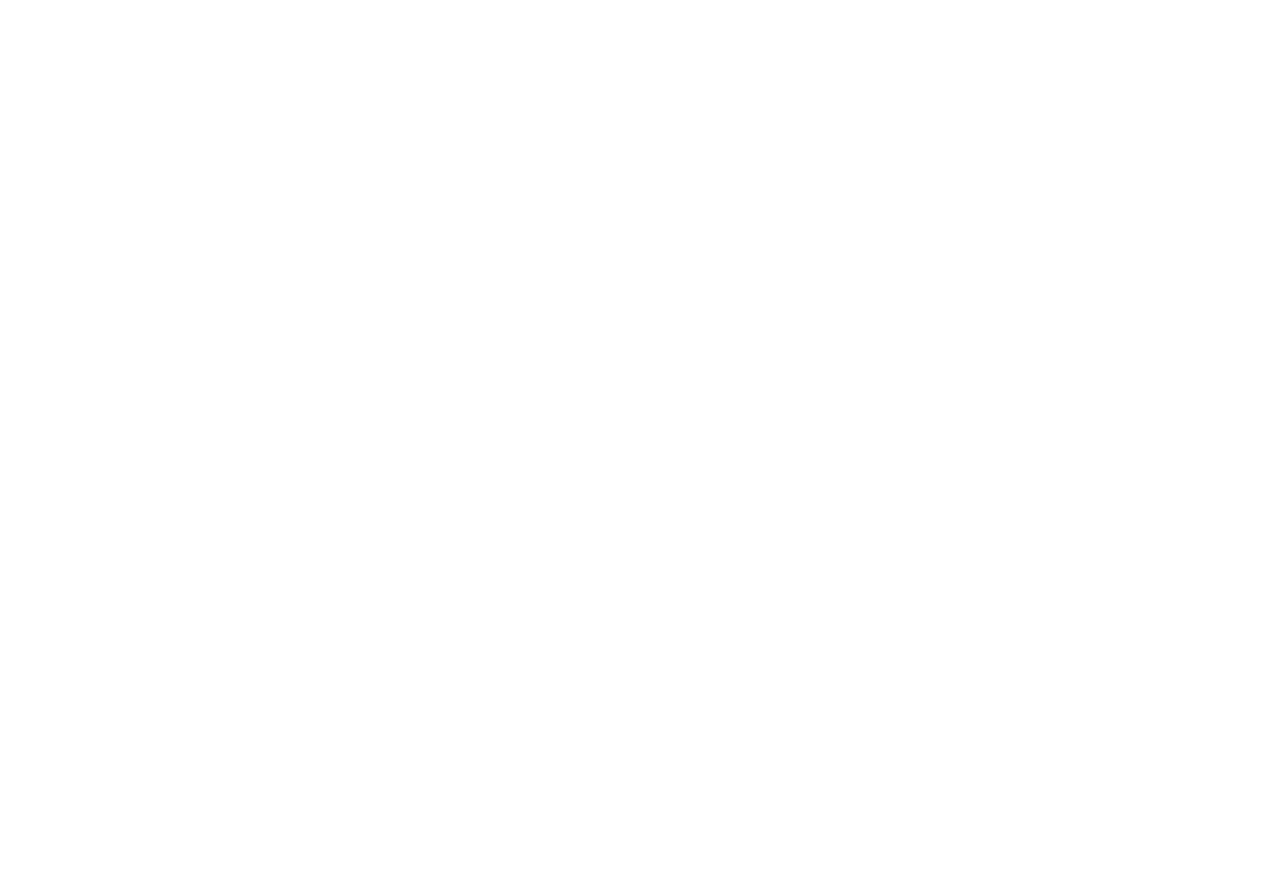
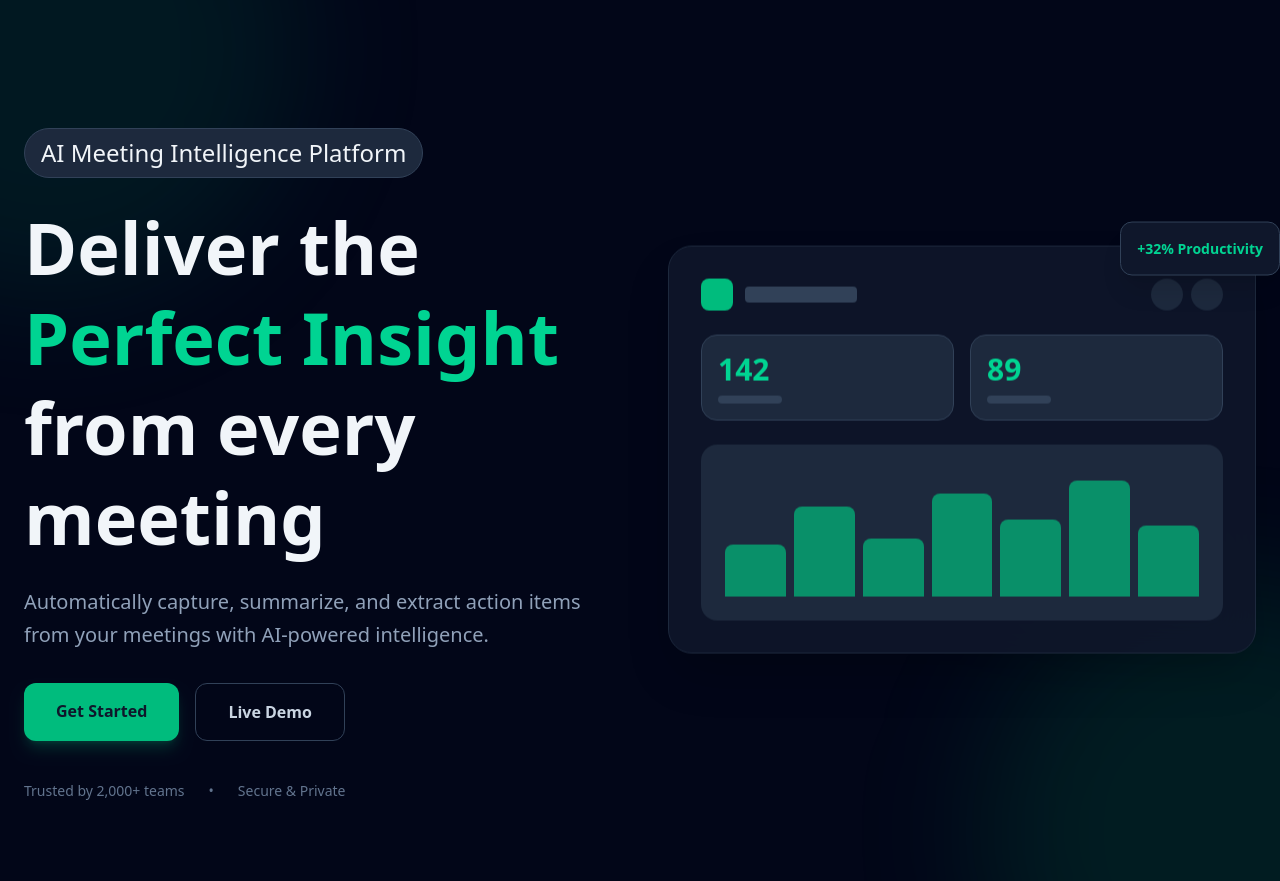
Before and after one commit to Agni133/MeetingMind---AI-Meeting-Intelligence-Platform, a React (Vite) app: page / in a window 1280 px wide. Before the commit the page ends 800 px from the top, so only its background shows below. Built offline with nearby package versions, Linux system fonts and the light colour scheme.

Commit message:
added landing page

```diff
--- a/src/components/landing/Hero.tsx
+++ b/src/components/landing/Hero.tsx
@@ -1,59 +1,181 @@
- import { Link } from "react-router-dom";
- import React from "react";
-import  {animate, easeIn, motion, stagger} from "framer-motion";
+import React from 'react';
+import { Link } from 'react-router-dom';
+import { motion } from 'framer-motion';
 
- const Hero = ()=>{
-   const containerVariant = {
-     hidden: {opacity:0},
-     visible :{
-      opacity:1,
-       transition :{
-       staggerChildren:0.2,
-       delaychildren :0.3
+const Hero = () => {
+  const containerVariants = {
+    hidden: { opacity: 0 },
+    visible: {
+      opacity: 1,
+      transition: {
+        staggerChildren: 0.15,
+        delayChildren: 0.2
       }
     }
   };
 
-       const itemvariant = {
-        hidden:{y:50,opacity:0},
-         visible:{
-            y:0,
-            opacity:1,
-           transition:{
-          duration:0.8,
-          ease:[0.6,-0.05,0.01,0.99]
+  const itemVariants = {
+    hidden: { y: 40, opacity: 0 },
+    visible: {
+      y: 0,
+      opacity: 1,
+      transition: {
+        duration: 0.7
       }
     }
   };
 
-       const floatingvaraint={
-         animate:{
-          y:0,
-          opacity:1,
-          transition:{
-           duration:3,
-           repeat:Infinity,
-           easeIn:'easeInOut'
-
+  const floatingVariants = {
+    animate: {
+      y: [0, -18, 0],
+      transition: {
+        duration: 4,
+        repeat: Infinity,
+        ease: "easeInOut"
       }
-
     }
   };
 
   return (
+    <section className="relative min-h-screen flex items-center justify-center overflow-hidden bg-slate-950 text-slate-100">
 
-    <section className="relative bg-gradient-br bg-purple-600 via-blue-500 to-purple-800 overflow-hidden flex item-center justify-center">
-          {/* animation background */}
-       <div className="absolute inset-0 overflow-hidden">
+      {/* Soft radial glow background */}
+      <div className="absolute inset-0">
+        <div className="absolute top-[-200px] left-[-200px] w-[500px] h-[500px] bg-emerald-500/10 rounded-full blur-3xl" />
+        <div className="absolute bottom-[-200px] right-[-200px] w-[500px] h-[500px] bg-green-400/10 rounded-full blur-3xl" />
+      </div>
 
+      <div className="relative max-w-7xl mx-auto px-6 pt-32 pb-20">
+        <div className="grid md:grid-cols-2 gap-14 items-center">
 
+          {/* LEFT */}
+          <motion.div
+            variants={containerVariants}
+            initial="hidden"
+            animate="visible"
+            className="z-10"
+          >
+
+            <motion.span
+              variants={itemVariants}
+              className="inline-block px-4 py-2 bg-slate-800 border border-slate-700 rounded-full text-2xl font-medium mb-6"
+            >
+              AI Meeting Intelligence Platform
+            </motion.span>
+
+            <motion.h1
+              variants={itemVariants}
+              className="text-5xl md:text-7xl font-bold mb-6 leading-tight"
+            >
+              Deliver the {''}
+              <div className="text-emerald-400 block"> Perfect Insight
+              </div>{' '}
+              from every meeting
+            </motion.h1>
+
+            <motion.p
+              variants={itemVariants}
+              className="text-lg md:text-xl mb-8 text-slate-400 leading-relaxed max-w-xl"
+            >
+              Automatically capture, summarize, and extract action items
+              from your meetings with AI-powered intelligence.
+            </motion.p>
+
+            <motion.div variants={itemVariants} className="flex gap-4">
+              <Link
+                to="/signup"
+                className="bg-emerald-500 hover:bg-emerald-400 text-slate-900 px-8 py-4 rounded-xl font-semibold shadow-lg shadow-emerald-500/20 transition"
+              >
+                Get Started
+              </Link>
+
+              <button className="border border-slate-700 hover:border-slate-500 px-8 py-4 rounded-xl font-semibold text-slate-300 hover:bg-slate-800 transition">
+                Live Demo
+              </button>
+            </motion.div>
+
+            <motion.div
+              variants={itemVariants}
+              className="mt-10 flex items-center gap-6 text-sm text-slate-500"
+            >
+              <span>Trusted by 2,000+ teams</span>
+              <span>•</span>
+              <span>Secure & Private</span>
+            </motion.div>
+
+          </motion.div>
+
+          {/* RIGHT — DARK DASHBOARD CARD */}
+          <motion.div
+            variants={floatingVariants}
+            animate="animate"
+            className="relative z-10"
+          >
+            <motion.div
+              initial={{ opacity: 0, scale: 0.9, rotateY: -20 }}
+              animate={{ opacity: 1, scale: 1, rotateY: 0 }}
+              transition={{ duration: 1 }}
+              className="relative"
+            >
+
+              <div className="bg-slate-900/90 border border-slate-800 backdrop-blur-xl rounded-3xl shadow-2xl p-8">
+
+                {/* header */}
+                <div className="flex justify-between mb-6">
+                  <div className="flex gap-3 items-center">
+                    <div className="w-8 h-8 bg-emerald-500 rounded-lg" />
+                    <div className="h-4 w-28 bg-slate-700 rounded" />
+                  </div>
+                  <div className="flex gap-2">
+                    <div className="w-8 h-8 bg-slate-800 rounded-full" />
+                    <div className="w-8 h-8 bg-slate-800 rounded-full" />
+                  </div>
+                </div>
+
+                {/* stats */}
+                <div className="grid grid-cols-2 gap-4 mb-6">
+                  {["142", "89"].map((v, i) => (
+                    <div
+                      key={i}
+                      className="bg-slate-800 border border-slate-700 rounded-2xl p-4"
+                    >
+                      <div className="text-3xl font-bold text-emerald-400 mb-2">
+                        {v}
+                      </div>
+                      <div className="h-2 bg-slate-700 rounded w-16" />
+                    </div>
+                  ))}
+                </div>
+
+                {/* chart */}
+                <div className="bg-slate-800 rounded-2xl p-6">
+                  <div className="flex items-end h-32 gap-2">
+                    {[40, 70, 45, 80, 60, 90, 55].map((h, i) => (
+                      <div
+                        key={i}
+                        style={{ height: `${h}%` }}
+                        className="flex-1 bg-emerald-500/70 rounded-t-lg"
+                      />
+                    ))}
+                  </div>
+                </div>
 
               </div>
 
+              {/* floating badge */}
+              <div className="absolute -top-6 -right-6 bg-slate-900 border border-slate-700 rounded-xl p-4 shadow-xl">
+                <div className="text-emerald-400 font-semibold text-sm">
+                  +32% Productivity
+                </div>
+              </div>
+
+            </motion.div>
+          </motion.div>
+
+        </div>
+      </div>
     </section>
-)
-
-
-}
+  );
+};
 
 export default Hero;
```
Lines whose indentation alone changed are shown as unchanged.
